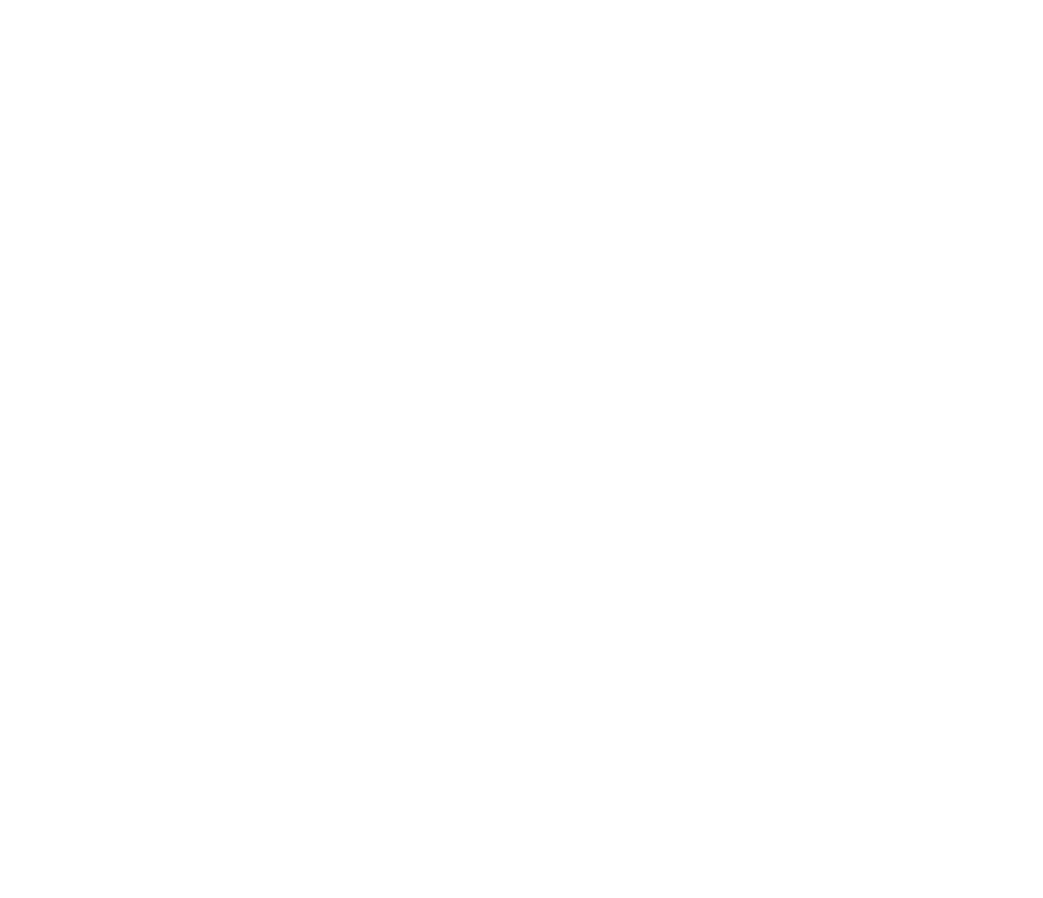
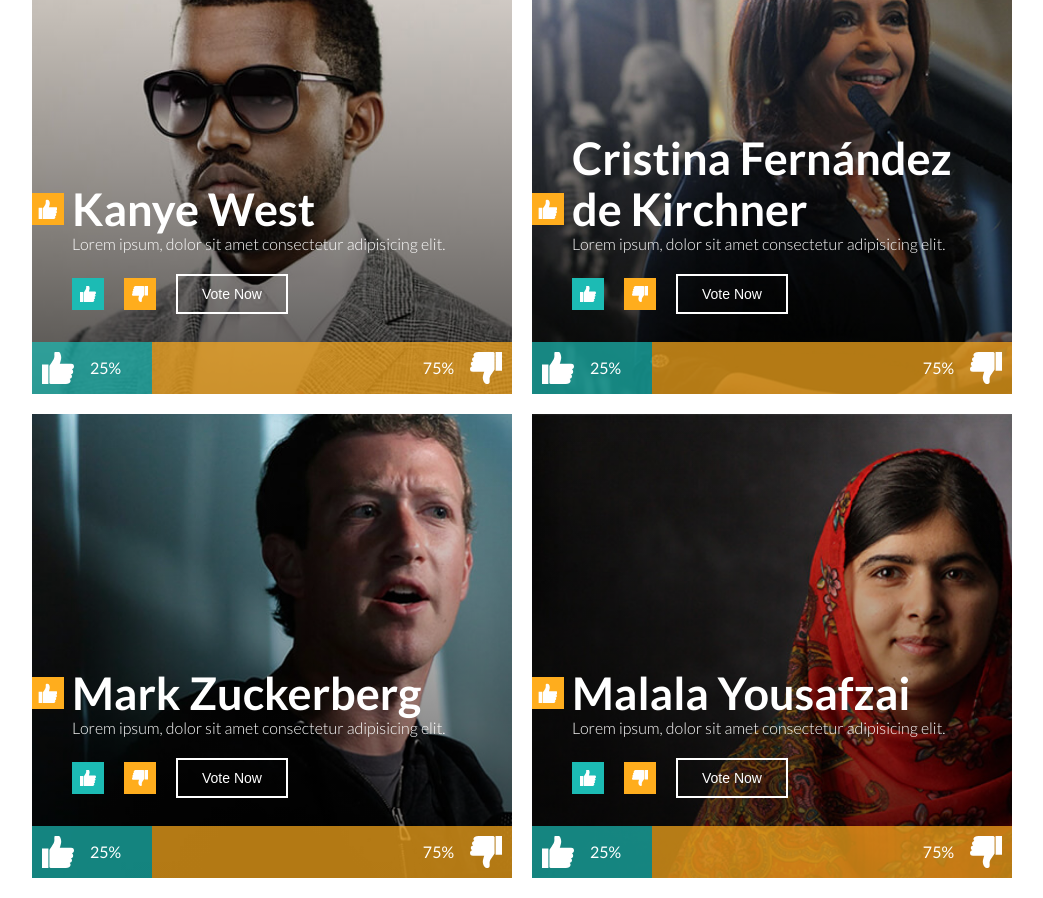
Before and after one commit to mateoodlc/zemoga-test, a Vue app: page / in a window 1280 px wide. Shown: the part 1140-2038 px from the top of the page, without its empty margins (118-1161 px from the left). Before the commit the page ends 1058 px from the top, so only its background shows below. Built offline with nearby package versions, Linux system fonts and the light colour scheme.

Commit message:
feat: data json created

```diff
--- /dev/null
+++ b/public/assets/data.json
@@ -0,0 +1,36 @@
+{
+  "votes": [
+   {
+     "id": 1,
+     "name": "Kanye West",
+     "description": "Lorem ipsum, dolor sit amet consectetur adipisicing elit.",
+     "likes": 1,
+     "dislikes": 3,
+     "imgSrc": "./assets/img/kanye.jpg"
+   },
+   {
+    "id": 2,
+    "name": "Cristina Fernández de Kirchner",
+    "description": "Lorem ipsum, dolor sit amet consectetur adipisicing elit.",
+    "likes": 1,
+    "dislikes": 3,
+    "imgSrc": "./assets/img/cristina.jpg"
+   },
+   {
+    "id": 3,
+    "name": "Mark Zuckerberg",
+    "description": "Lorem ipsum, dolor sit amet consectetur adipisicing elit.",
+    "likes": 1,
+    "dislikes": 3,
+    "imgSrc": "./assets/img/mark.jpg"
+   },
+   {
+    "id": 4,
+    "name": "Malala Yousafzai",
+    "description": "Lorem ipsum, dolor sit amet consectetur adipisicing elit.",
+    "likes": 1,
+    "dislikes": 3,
+    "imgSrc": "./assets/img/malala.jpg"
+   }
+  ]
+ }
--- a/src/App.vue
+++ b/src/App.vue
@@ -1,14 +1,55 @@
 <template>
   <div id="app">
-    <h2>Previous Rulings</h2>
+    <div class="max-bound outer-pad">
+      <section class="vote-section">
+        <h2 class="heading--dark">Previous Rulings</h2>
+        <div class="vote-section__container">
+          <div class="vote-module__wrapper"
+            v-for="(vote, index) of votesData"
+            :index="index" :key="vote.id">
+          <vote-component
+            :id="vote.id"
+            :name="vote.name"
+            :description="vote.description"
+            :likes="vote.likes"
+            :dislikes="vote.dislikes"
+            :imgSrc="vote.imgSrc"
+          ></vote-component>
+        </div>
+        </div>
+      </section>
+    </div>
   </div>
 </template>
 
 <script>
+import VoteComponent from './components/VoteComponent/VoteComponent.vue';
 
 export default {
   name: 'App',
-  components: {},
+  data() {
+    return {
+      votesData: [],
+    };
+  },
+  components: {
+    VoteComponent,
+  },
+  beforeMount() {
+    this.getData();
+  },
+  methods: {
+    async getData() {
+      try {
+        const response = await fetch('./assets/data.json');
+        const data = await response.json();
+        console.log(data);
+        this.votesData = await data.votes;
+      } catch (error) {
+        console.log(error);
+      }
+    },
+  },
 };
 </script>
 
@@ -16,8 +57,5 @@
 #app {
   -webkit-font-smoothing: antialiased;
   -moz-osx-font-smoothing: grayscale;
-  text-align: center;
-  color: #2c3e50;
-  margin-top: 60px;
 }
 </style>
```
Also changed, not shown: src/assets/data.json (added, +36 -0 lines), 1 other file (tests, documents, lock files or other folders).
